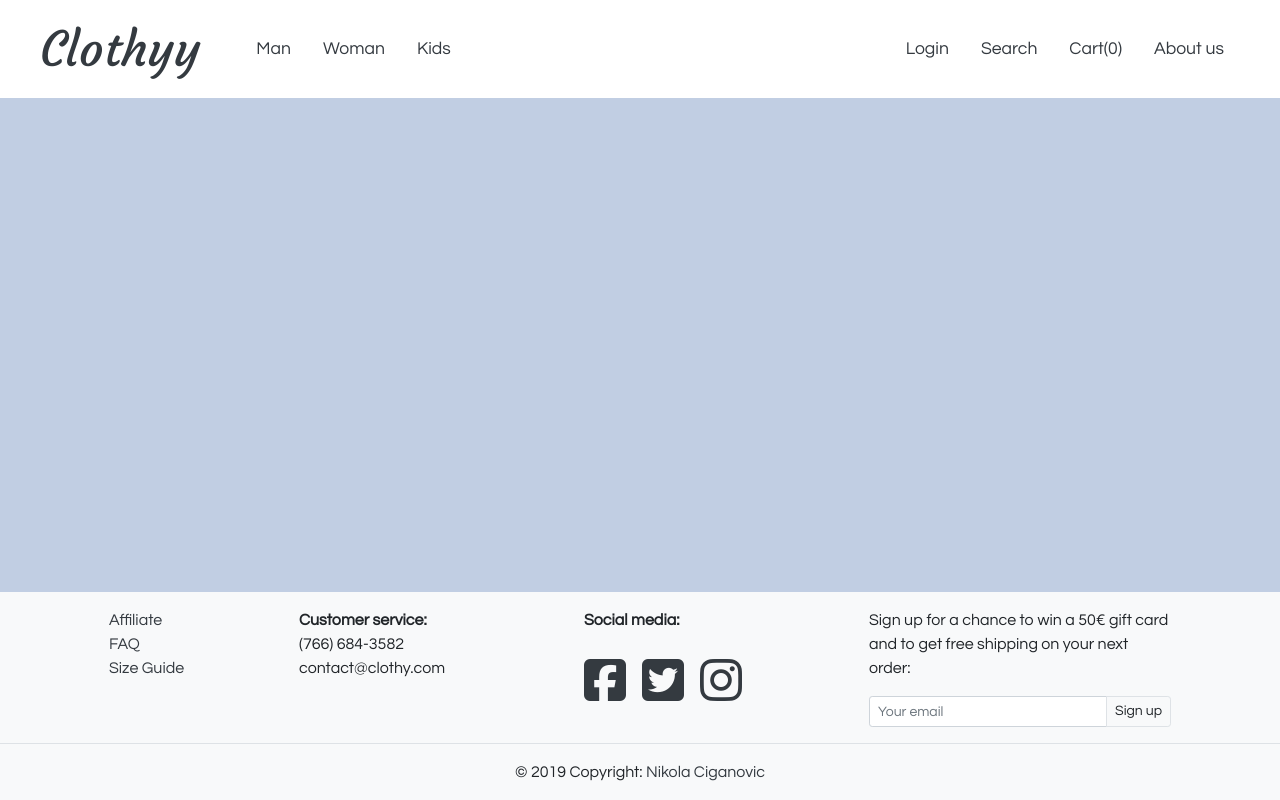
After one commit to nciganovic/Clothy, a Django app: page / in a window 1280 px wide. The commit adds this page. Run offline with Django 3.2, Linux system fonts and the light colour scheme; some libraries are stand-ins or nearby versions.

Commit message:
footer added

```diff
--- a/clothy/main/static/main/css/style.css
+++ b/clothy/main/static/main/css/style.css
@@ -2,6 +2,10 @@
     margin: 0;
     padding: 0;
     font-family: 'Questrial', sans-serif;
+}
+body{
+    position: relative;
+    min-height: 100vh;
 }
 .font-30{
     font-size: 3rem;
@@ -35,3 +39,11 @@ nav:hover{
 .ls-none{
     list-style-type: none;
 }
+.navbar-nav li a:hover{
+    color: #7e8187 !important;
+}
+#footer{
+    position: absolute;
+    bottom: 0;
+    width: 100%;
+}
--- /dev/null
+++ b/clothy/main/templates/main/footer.html
@@ -0,0 +1,48 @@
+<footer class="page-footer bg-light w-100" id="footer">
+    <div class="container">
+        <div class="row">
+            <div class="col-md-2 col-lg-4 col-xl-2">
+                <div class="mt-3 ml-4 mr-4 mb-3">
+                    <ul class="ls-none">
+                        <li><a class="text-dark" href="">Affiliate</a></li>
+                        <li><a class="text-dark" href="">FAQ</a></li>
+                        <li><a class="text-dark" href="">Size Guide</a></li>
+                    </ul>
+                </div>
+            </div>
+            <div class="col-md-5 col-lg-4 col-xl-3">
+                <div class="mt-3 ml-4 mr-4 mb-3">
+                    <p class="m-0 font-weight-bold">Customer service:</p>
+                    <p class="m-0">(766) 684-3582</p>
+                    <p class="m-0">contact@clothy.com</p>
+
+                </div>
+            </div>
+            <div class="col-md-5 col-lg-4 col-xl-3">
+                <div class="mt-3 ml-4 mr-4 mb-3">
+                    <p class="font-weight-bold">Social media:</p>
+                    <ul class="ls-none list-group list-group-horizontal">
+                        <li><a class="text-dark font-30 mr-3" href=""><i class="fab fa-facebook-square"></i></a></li>
+                        <li><a class="text-dark font-30 mr-3" href=""><i class="fab fa-twitter-square"></i></a></li>
+                        <li><a class="text-dark font-30" href=""><i class="fab fa-instagram"></i></a></li>
+                    </ul>
+                </div>
+            </div>
+            <div class="col-md-12 col-lg-12 col-xl-4">
+                <div class="mt-3 ml-4 mr-4 mb-3">
+                    <p>Sign up for a chance to win a 50€ gift card and to get free shipping on your next order:</p>
+                    <form class="input-group">
+                        <input type="text" class="form-control form-control-sm" placeholder="Your email"
+                            aria-label="Your email" aria-describedby="basic-addon2">
+                        <div class="input-group-append">
+                            <button class="btn btn-sm border" type="button">Sign up</button>
+                        </div>
+                    </form>
+                </div>
+            </div>
+        </div>
+    </div>
+    <div class="footer-copyright text-center py-3 border-top">© 2019 Copyright:<!--Get full year-->
+        <a class="text-dark" href=""> Nikola Ciganovic</a>
+    </div>
+</footer>
```
